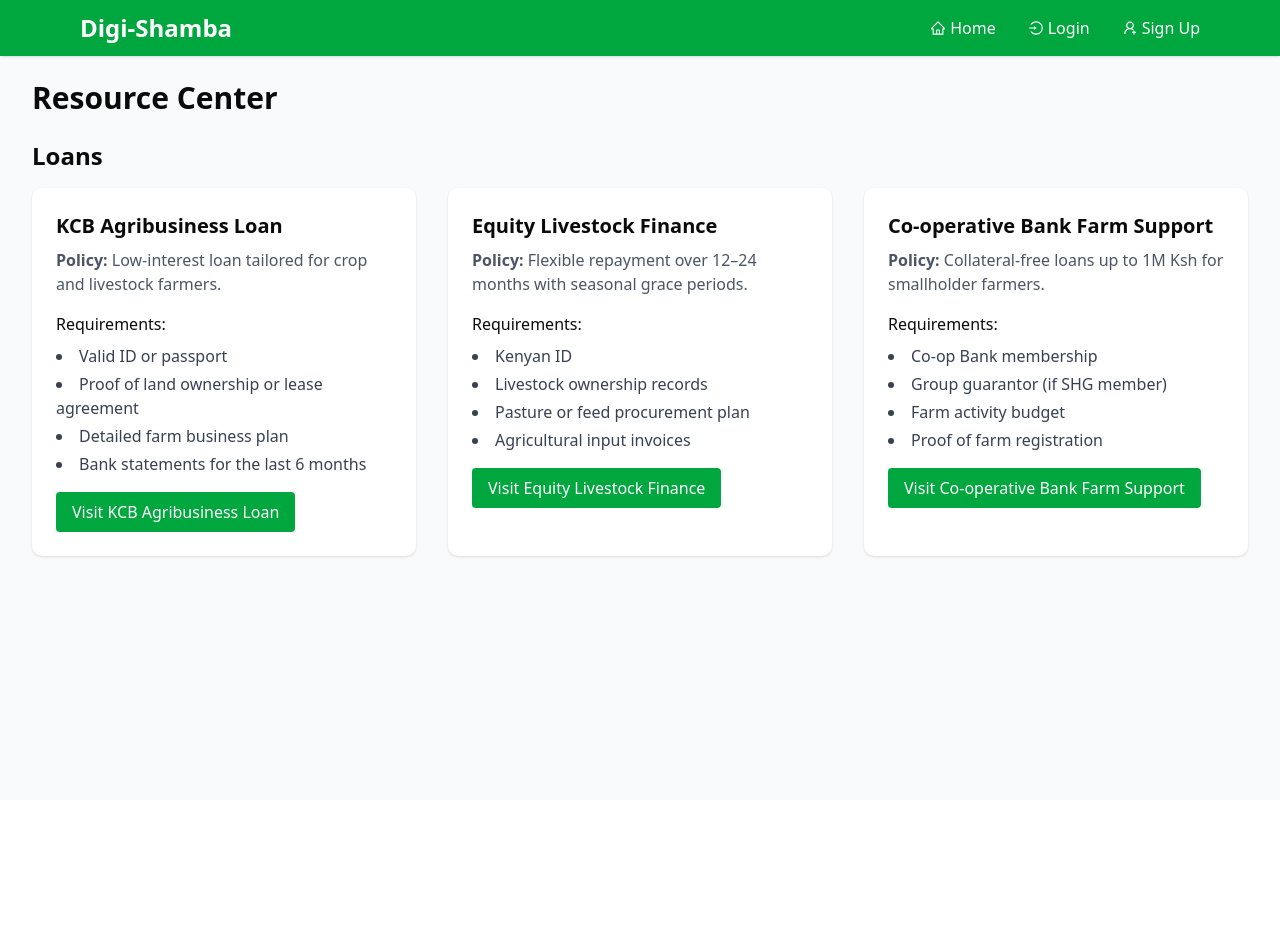
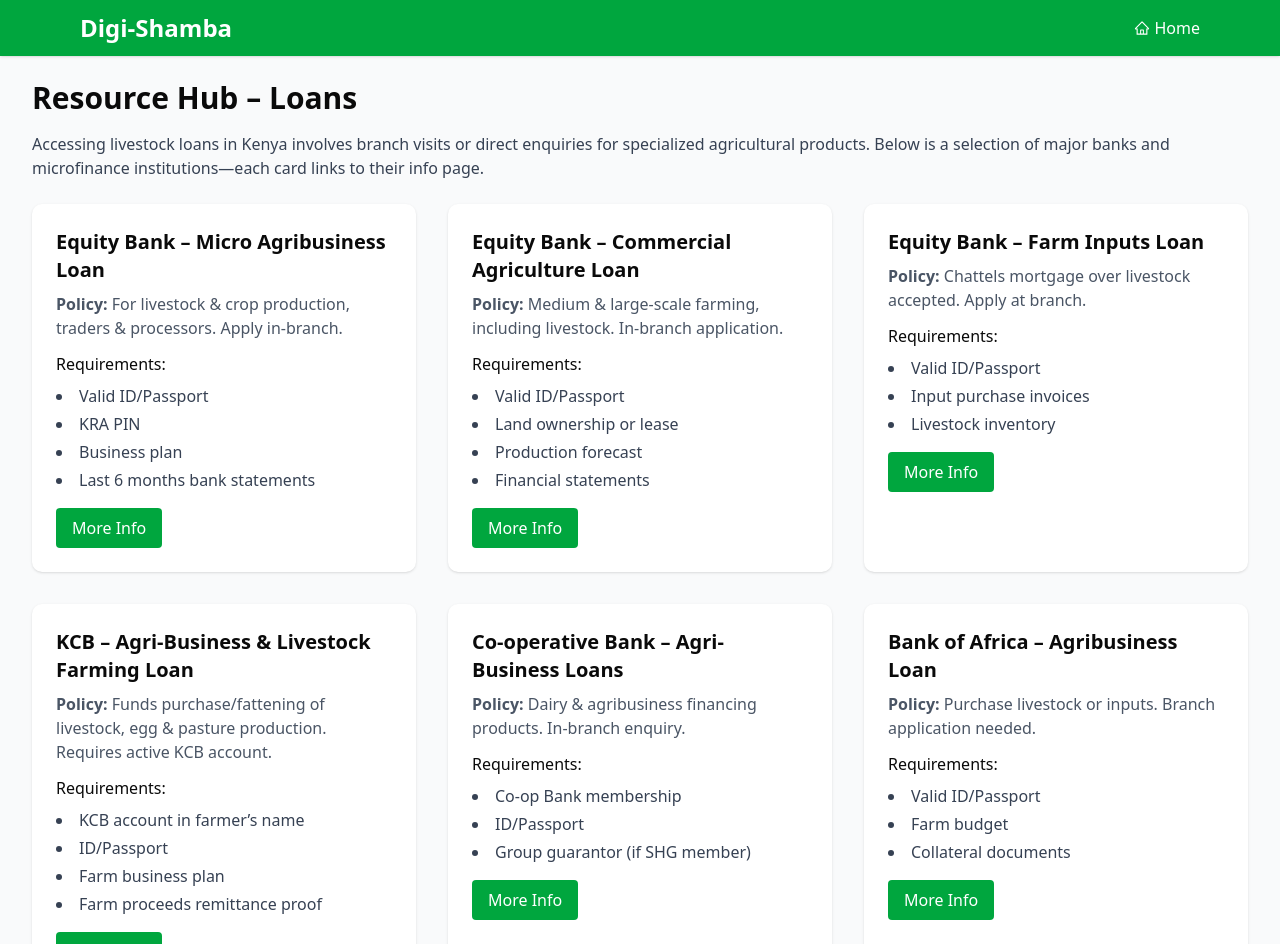
Before and after one commit to briankush/Digi-Shamba, a React (Vite) app in the folder client/: page /resource-hub in a window 1280 px wide. Shown: the top 944 px of the page. Before the commit the page ends 800 px from the top, so only its background shows below. Built offline with nearby package versions, Linux system fonts and the light colour scheme.

Commit message:
Refactor Navbar for token-based login state and update ResourceHub with detailed bank loan information

```diff
--- a/client/src/components/Navbar.jsx
+++ b/client/src/components/Navbar.jsx
@@ -4,10 +4,8 @@
   AiOutlineHome,
   AiOutlineBarChart,
   AiOutlineCalendar,
-  AiOutlineLogin,
-  AiOutlineUserAdd,
-  AiOutlineLogout,
-  AiOutlineBook
+  AiOutlineBook,
+  AiOutlineLogout
 } from "react-icons/ai";
 import { FaBars, FaTimes } from "react-icons/fa";
 
@@ -18,34 +16,31 @@
   const location = useLocation();
 
   useEffect(() => {
-    setIsLoggedIn(!!localStorage.getItem("userId"));
+    setIsLoggedIn(!!localStorage.getItem("token"));
   }, [location]);
 
   const handleLogout = () => {
     localStorage.clear();
-    navigate("/");
+    navigate("/login");
   };
 
   const navBg = "bg-green-600";
   const textColor = "text-white";
 
+  // Show Home always, then Dashboard, Daily Records, Resource Hub when logged in
   const mainLinks = [
     { to: "/", label: "Home", icon: <AiOutlineHome /> },
     ...(isLoggedIn ? [
-      { to: "/analytics", label: "Analytics", icon: <AiOutlineBarChart /> },
-      { to: "/daily-records", label: "Daily Records", icon: <AiOutlineCalendar /> }
+      { to: "/dashboard",    label: "Dashboard",    icon: <AiOutlineBarChart /> },
+      { to: "/daily-records", label: "Daily Records", icon: <AiOutlineCalendar /> },
+      { to: "/resource-hub",  label: "Resource Hub", icon: <AiOutlineBook /> }
     ] : [])
   ];
 
+  // Only Logout for authenticated users
   const authLinks = isLoggedIn
-    ? [
-        { to: "/resource-hub", label: "Resource Hub", icon: <AiOutlineBook /> },
-        { action: handleLogout, label: "Logout", icon: <AiOutlineLogout /> }
-      ]
-    : [
-        { to: "/login", label: "Login", icon: <AiOutlineLogin /> },
-        { to: "/signup", label: "Sign Up", icon: <AiOutlineUserAdd /> }
-      ];
+    ? [{ action: handleLogout, label: "Logout", icon: <AiOutlineLogout /> }]
+    : [];
 
   return (
     <nav className={`fixed top-0 w-full ${navBg} shadow z-30`}>
@@ -56,7 +51,7 @@
         </Link>
 
         {/* Unified desktop menu aligned right */}
-        <div className="hidden sm:flex sm:ml-auto sm:items-center sm:space-x-8">
+        <div className="hidden sm:flex sm:ml-auto sm:items-center sm:space-x-6">
           {mainLinks.map(link => (
             <Link
               key={link.to}
@@ -67,17 +62,7 @@
               <span>{link.label}</span>
             </Link>
           ))}
-          {authLinks.map((link, idx) =>
-            link.to ? (
-              <Link
-                key={idx}
-                to={link.to}
-                className={`${textColor} flex items-center space-x-1 hover:underline`}
-              >
-                {link.icon}
-                <span>{link.label}</span>
-              </Link>
-            ) : (
+          {authLinks.map((link, idx) => (
             <button
               key={idx}
               onClick={link.action}
@@ -86,8 +71,7 @@
               {link.icon}
               <span>{link.label}</span>
             </button>
-            )
-          )}
+          ))}
         </div>
 
         {/* Mobile hamburger (push to right on small screens) */}
@@ -114,19 +98,7 @@
               </Link>
             </li>
           ))}
-          {authLinks.map((link, idx) =>
-            link.to ? (
-              <li key={idx} className="border-b">
-                <Link
-                  to={link.to}
-                  className="flex items-center px-4 py-3 text-gray-800 hover:bg-gray-100"
-                  onClick={() => setOpen(false)}
-                >
-                  <span className="mr-2 text-xl">{link.icon}</span>
-                  {link.label}
-                </Link>
-              </li>
-            ) : (
+          {authLinks.map((link, idx) => (
             <li key={idx} className="border-b">
               <button
                 onClick={() => { link.action(); setOpen(false); }}
@@ -136,8 +108,7 @@
                 {link.label}
               </button>
             </li>
-            )
-          )}
+          ))}
         </ul>
       )}
     </nav>
--- a/client/src/pages/ResourceHub.jsx
+++ b/client/src/pages/ResourceHub.jsx
@@ -2,77 +2,161 @@
 
 // Summary: Added direct resource links for each bank
 const banks = [
+  // Equity Bank products
   {
-    name: "KCB Agribusiness Loan",
-    policy: "Low‐interest loan tailored for crop and livestock farmers.",
+    name: "Equity Bank – Micro Agribusiness Loan",
+    policy: "For livestock & crop production, traders & processors. Apply in-branch.",
     requirements: [
-      "Valid ID or passport",
-      "Proof of land ownership or lease agreement",
-      "Detailed farm business plan",
-      "Bank statements for the last 6 months"
+      "Valid ID/Passport",
+      "KRA PIN",
+      "Business plan",
+      "Last 6 months bank statements"
+    ],
+    url: "https://equitygroupholdings.com/ke/borrow/agri-business/micro-agribusiness-loan/"
+  },
+  {
+    name: "Equity Bank – Commercial Agriculture Loan",
+    policy: "Medium & large-scale farming, including livestock. In-branch application.",
+    requirements: [
+      "Valid ID/Passport",
+      "Land ownership or lease",
+      "Production forecast",
+      "Financial statements"
+    ],
+    url: "https://equitygroupholdings.com/ke/borrow/agri-business/commercial-agriculture-loan/"
+  },
+  {
+    name: "Equity Bank – Farm Inputs Loan",
+    policy: "Chattels mortgage over livestock accepted. Apply at branch.",
+    requirements: [
+      "Valid ID/Passport",
+      "Input purchase invoices",
+      "Livestock inventory"
+    ],
+    url: "https://equitygroupholdings.com/ke/borrow/agri-business/farm-inputs-loan/"
+  },
+
+  // KCB Bank
+  {
+    name: "KCB – Agri-Business & Livestock Farming Loan",
+    policy: "Funds purchase/fattening of livestock, egg & pasture production. Requires active KCB account.",
+    requirements: [
+      "KCB account in farmer’s name",
+      "ID/Passport",
+      "Farm business plan",
+      "Farm proceeds remittance proof"
     ],
     url: "https://ke.kcbgroup.com/for-your-biashara/get-a-loan/for-agri-business/agri-business-loans"
   },
+
+  // Co-operative Bank
   {
-    name: "Equity Livestock Finance",
-    policy: "Flexible repayment over 12–24 months with seasonal grace periods.",
+    name: "Co-operative Bank – Agri-Business Loans",
+    policy: "Dairy & agribusiness financing products. In-branch enquiry.",
     requirements: [
-      "Kenyan ID",
-      "Livestock ownership records",
-      "Pasture or feed procurement plan",
-      "Agricultural input invoices"
+      "Co-op Bank membership",
+      "ID/Passport",
+      "Group guarantor (if SHG member)"
     ],
-    url: "https://equitybankgroup.com/agribusiness"
+    url: "https://www.co-opbank.co.ke/corporate/agri-business/"
+  },
+
+  // Bank of Africa
+  {
+    name: "Bank of Africa – Agribusiness Loan",
+    policy: "Purchase livestock or inputs. Branch application needed.",
+    requirements: [
+      "Valid ID/Passport",
+      "Farm budget",
+      "Collateral documents"
+    ],
+    url: "https://boakenya.com/business-banking/loans-credit-facilities/other-loans/agribusiness-loan/"
+  },
+
+  // Microfinance & specialized lenders
+  {
+    name: "Faulu – Kilimo Bora Loan",
+    policy: "Supports purchase of pigs, poultry, rabbits, dairy cows & goats.",
+    requirements: ["ID/Passport", "Livestock plan", "Group membership maybe"],
+    url: "https://www.faulukenya.com/business-banking/kilimo-bora/"
   },
   {
-    name: "Co‐operative Bank Farm Support",
-    policy: "Collateral‐free loans up to 1M Ksh for smallholder farmers.",
-    requirements: [
-      "Co‐op Bank membership",
-      "Group guarantor (if SHG member)",
-      "Farm activity budget",
-      "Proof of farm registration"
-    ],
-    url: "https://www.co-opbank.co.ke/loans"
+    name: "Faulu – Maziwa Loan",
+    policy: "For dairy farmers: high-yield cattle & farm improvement.",
+    requirements: ["ID/Passport", "Milk supplier contract"],
+    url: "https://www.faulukenya.com/business-banking/maziwa-loan/"
+  },
+  {
+    name: "AFC – Agricultural Finance Corporation",
+    policy: "Government-mandated credit for agricultural development.",
+    requirements: ["ID/Passport", "Farm registration", "Business plan"],
+    url: "https://agrifinance.org/access-to-credit/"
+  },
+  {
+    name: "Juhudi Kilimo – Farm Animal Loans",
+    policy: "Finances dairy cows, poultry, goats & sheep.",
+    requirements: ["ID/Passport", "Livestock records"],
+    url: "https://juhudikilimo.com/loan/farm-animal-loans/"
+  },
+  {
+    name: "KWFT – Kilimo Bora Agribusiness",
+    policy: "Women-focused loans for dairy & poultry, etc.",
+    requirements: ["ID/Passport", "Group guarantee"],
+    url: "https://kwftbank.com/kilimo-bora-agribusiness/"
+  },
+  {
+    name: "Rafiki – Agribusiness Loans",
+    policy: "Financing across all agri-value chains including livestock.",
+    requirements: ["ID/Passport", "Farm business plan"],
+    url: "https://www.rafikibank.co.ke/agribusiness-2/"
+  },
+  {
+    name: "Bimas Kenya – Agribusiness Loans",
+    policy: "Mifugo/Dairy & Kilimo Bora loans for various livestock.",
+    requirements: ["ID/Passport", "Livestock production plan"],
+    url: "https://www.bimaskenya.com/products-and-services/agri-business-loans"
+  },
+  {
+    name: "ECLOF Kenya – Agribusiness Loans",
+    policy: "High-breed livestock financing via microfinance model.",
+    requirements: ["ID/Passport", "Livestock plan"],
+    url: "https://www.eclof-kenya.org/services/agribusiness-loans/"
   }
 ];
 
 export default function ResourceHub() {
   return (
     <div className="min-h-screen bg-gray-50 p-8 pt-20">
-      {/* Main title */}
-      <h1 className="text-3xl font-bold mb-6">Resource Center</h1>
+      <h1 className="text-3xl font-bold mb-4">Resource Hub – Loans</h1>
+      <p className="mb-6 text-gray-700">
+        Accessing livestock loans in Kenya involves branch visits or direct
+        enquiries for specialized agricultural products. Below is a selection
+        of major banks and microfinance institutions—each card links to their
+        info page.
+      </p>
 
-      {/* Loans subsection */}
-      <section className="mb-12">
-        <h2 className="text-2xl font-semibold mb-4">Loans</h2>
-        <div className="grid gap-8 md:grid-cols-2 lg:grid-cols-3">
+      <section className="grid gap-8 md:grid-cols-2 lg:grid-cols-3">
         {banks.map(bank => (
           <div key={bank.name} className="bg-white p-6 rounded-lg shadow">
             <h2 className="text-xl font-semibold mb-2">{bank.name}</h2>
-              <p className="mb-4 text-gray-600"><strong>Policy:</strong> {bank.policy}</p>
+            <p className="mb-3 text-gray-600"><strong>Policy:</strong> {bank.policy}</p>
             <p className="font-medium mb-2">Requirements:</p>
             <ul className="list-disc list-inside text-gray-700 space-y-1 mb-4">
               {bank.requirements.map((req, i) => (
                 <li key={i}>{req}</li>
               ))}
             </ul>
-              <div className="mt-4">
             <a
               href={bank.url}
               target="_blank"
               rel="noopener noreferrer"
               className="inline-block px-4 py-2 bg-green-600 text-white rounded hover:bg-green-700 transition"
             >
-                  Visit {bank.name}
+              More Info
             </a>
           </div>
-            </div>
         ))}
-        </div>
       </section>
-
-      {/* ...any other sections... */}
     </div>
   );
 }
```
Lines whose indentation alone changed are shown as unchanged.
